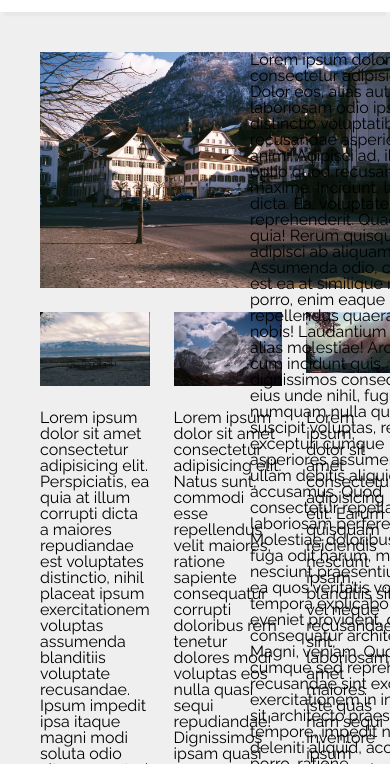
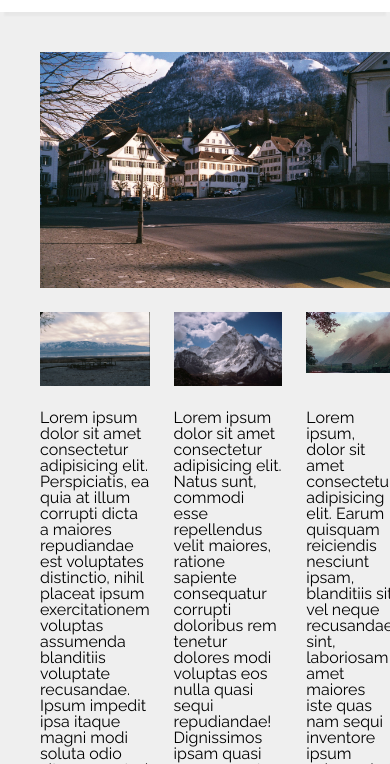
Before and after one commit to raminta-kup/grid-ND, a plain HTML site: page index.html in a window 390 px wide. Shown: the part 80-844 px from the top of the page. Drawn offline with Linux system fonts and the light colour scheme.

Commit message:
last changes

```diff
--- a/styles.css
+++ b/styles.css
@@ -102,18 +102,22 @@ section {
     grid-template-columns: repeat(2, 1fr);
     gap: 24px;
 }
+
 .p1 {
     grid-area: text1;
     max-width: 100%;
 }
+
 .p2 {
     grid-area: text2;
     max-width: 100%;
 }
+
 .p3 {
     grid-area: text3;
     max-width: 100%;
 }
+
 .pic1 {
     grid-area: pic1;
     max-width: 100%;
@@ -121,18 +125,21 @@ section {
     min-height: 100%;
 
 }
+
 .pic2 {
     grid-area: pic2;
     max-width: 100%;
     object-fit: cover;
     min-height: 100%;
 }
+
 .pic3 {
     grid-area: pic4;
     max-width: 100%;
     object-fit: cover;
     min-height: 100%;
 }
+
 .pic4 {
     grid-area: pic3;
     max-width: 100%;
@@ -147,48 +154,17 @@ footer {
     background-color: white;
 }
 
-
-
-/* grid-template-areas:
-"taxt text"
-"taxt text"
-"photo photo"
-"text text"
-"text pic1"
-"pic2 pic1"; */
-
-
-/* Sitas veikia */
-/* .gallery-container {
-    width: 100%;
-    display: grid;
-    grid-template-columns: 1fr 1fr 1fr;
-    grid-template-rows: repeat(6, 170px);
-    gap: 16px;
+@media only screen and (max-width: 1000px) {
+    .wrapper {
+        flex-direction: column;
     }
 
-.gallery-container img:nth-child(1) {
-    grid-column: 1 / 4;
-    grid-row: 1 /4;
+    main {
         width: 100%;
-    height: 100%;
-    object-fit: cover;
+        margin-bottom: 40px;
     }
-.gallery-container img:nth-child(2) {
+
+    section {
         width: 100%;
-    height: 100%;
-    object-fit: cover;
     }
-.gallery-container img:nth-child(3) {
-    width: 100%;
-    height: 100%;
-    object-fit: cover;
 }
-.gallery-container img:nth-child(4) {
-    width: 100%;
-    height: 100%;
-    object-fit: cover;
-}
-.gallery-container div {
-
-} */
```
Also changed, not shown: index.html (+0 -1 lines). Lines whose indentation alone changed are shown as unchanged.
